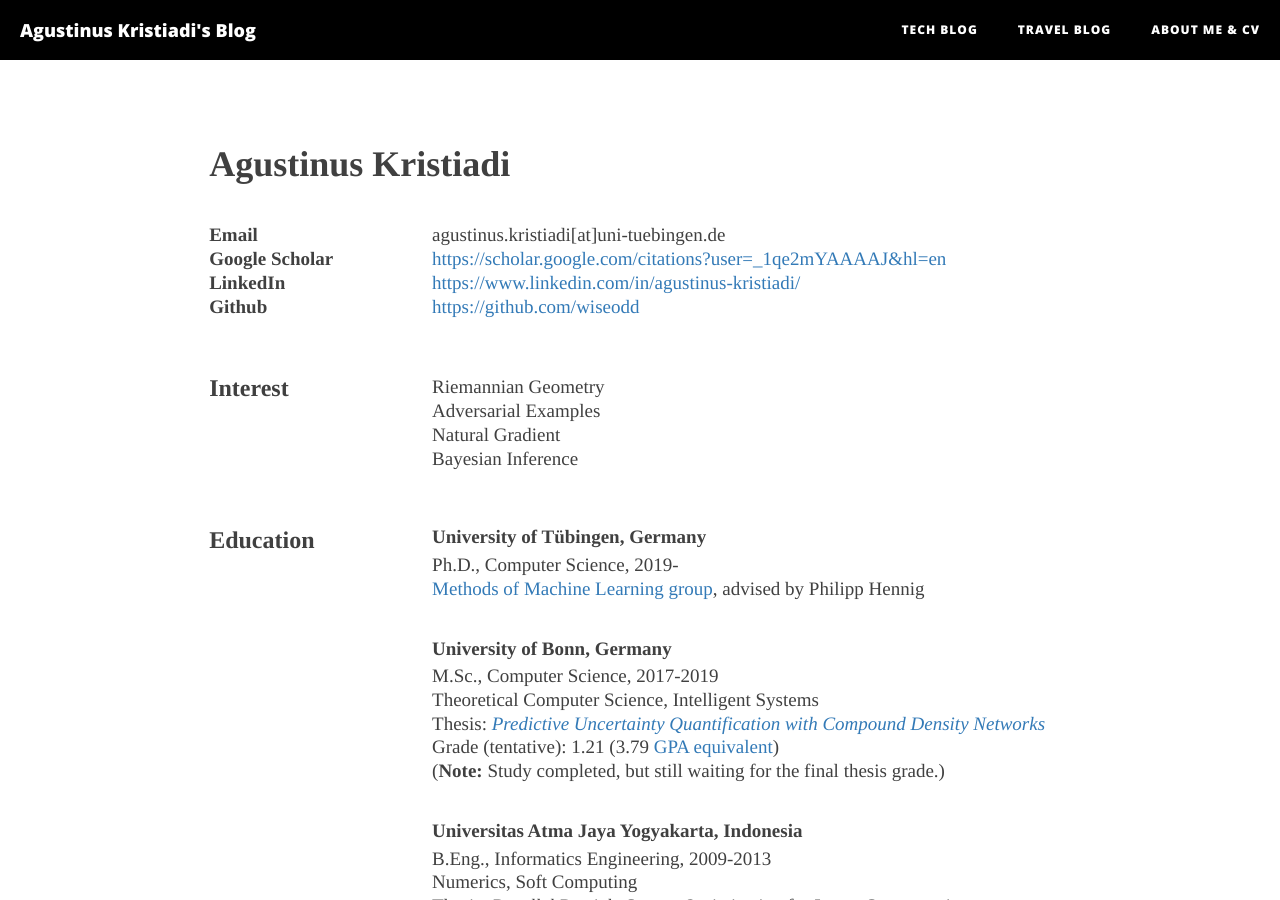
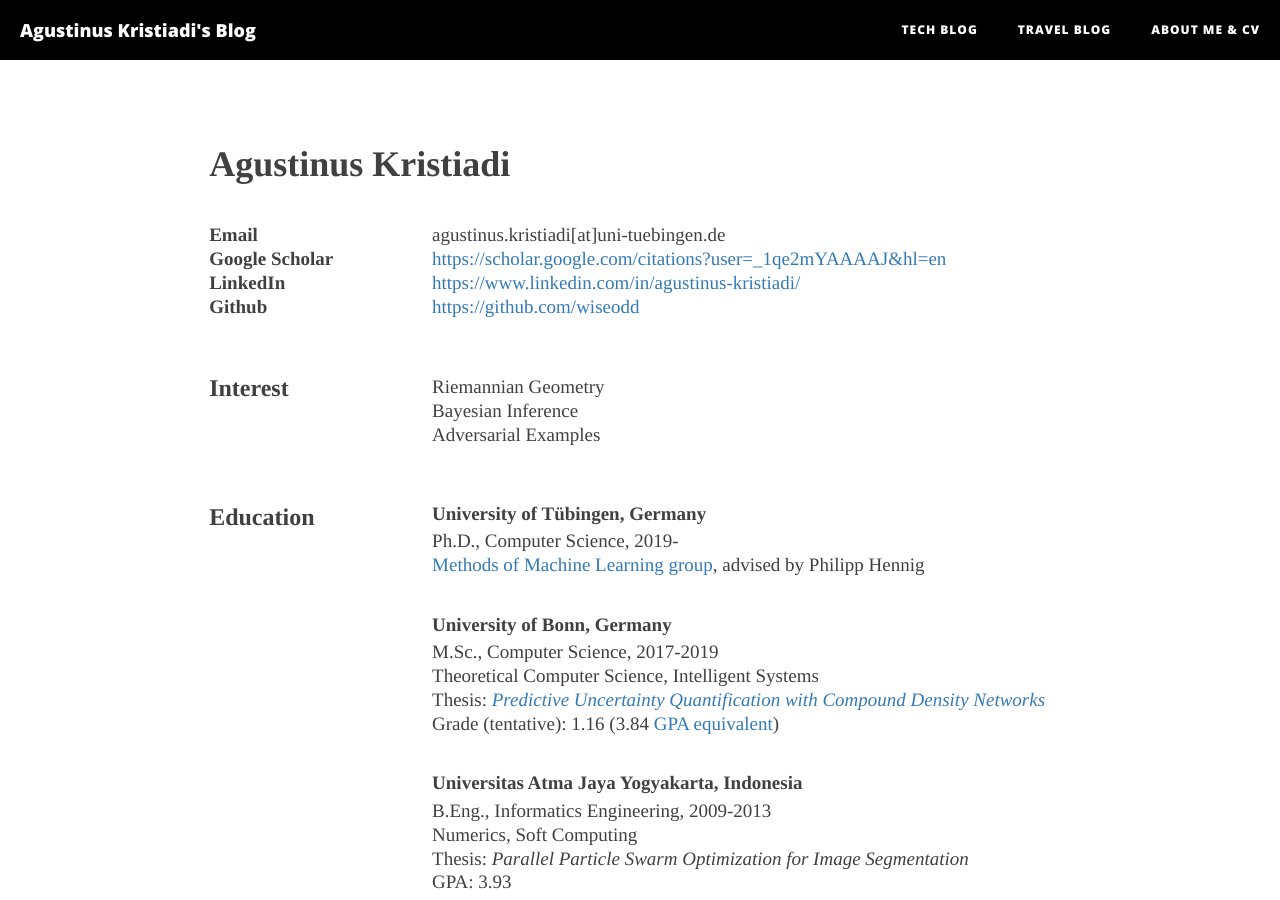
Before and after one commit to hsyodysseyjr/wiseodd0, a Jekyll site: the page built from about.html, in a window 1280 px wide and 900 px high. Built offline with Jekyll 4.4.1, drawn with Linux system fonts in a browser that asks for light colours; nearby versions of some CDN libraries; formulas are drawn with MathJax 3.

Commit message:
Update about

```diff
--- a/about.html
+++ b/about.html
@@ -35,9 +35,8 @@ header-img: "img/about-bg.jpg"
         <div class="col-md-3"><h3>Interest</h3></div>
         <div class="col-md-9">
             <div>Riemannian Geometry</div>
+            <div>Bayesian Inference</div>
             <div>Adversarial Examples</div>
-            <div>Natural Gradient</div>
-            <div>Bayesian Inference</div>
         </div>
     </div>
 
@@ -55,8 +54,7 @@ header-img: "img/about-bg.jpg"
             <div>M.Sc., Computer Science, 2017-2019</div>
             <div>Theoretical Computer Science, Intelligent Systems</div>
             <div>Thesis: <i><a href="/files/cdn_master_thesis.pdf">Predictive Uncertainty Quantification with Compound Density Networks</a></i></div>
-            <div>Grade (tentative): 1.21 (3.79 <a href="https://en.wikipedia.org/wiki/Academic_grading_in_Germany#Overview">GPA equivalent</a>)</div>
-            <div>(<b>Note:</b> Study completed, but still waiting for the final thesis grade.)</div>
+            <div>Grade (tentative): 1.16 (3.84 <a href="https://en.wikipedia.org/wiki/Academic_grading_in_Germany#Overview">GPA equivalent</a>)</div>
 
             <div class="row" style="padding-bottom: 2em"></div>
 
```
